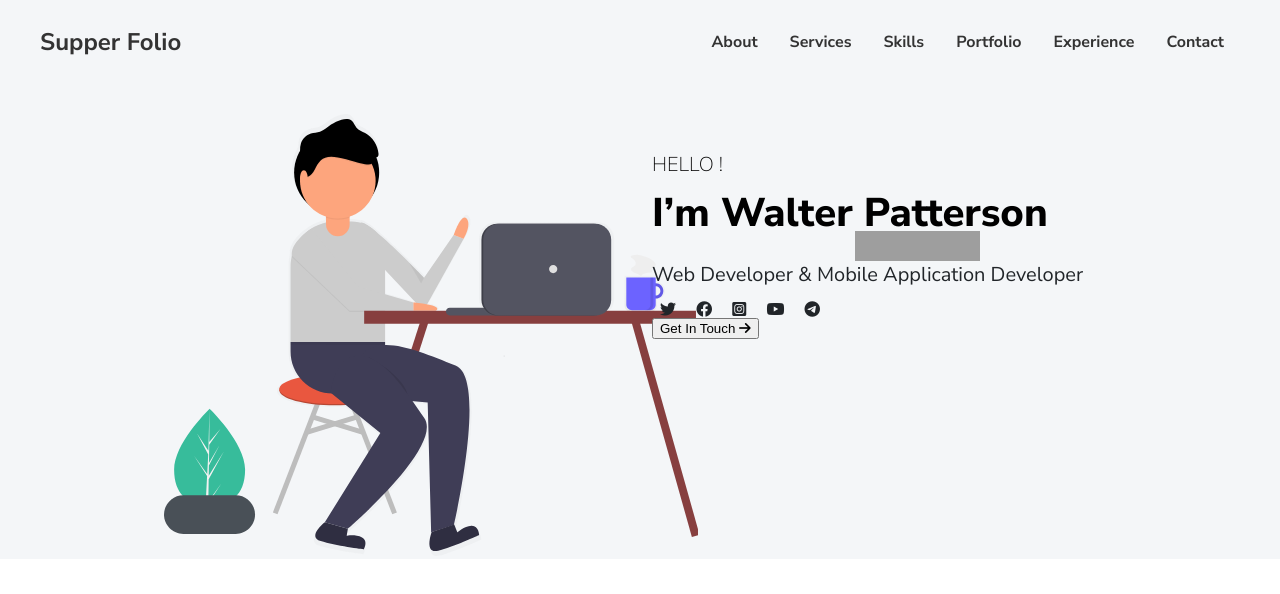
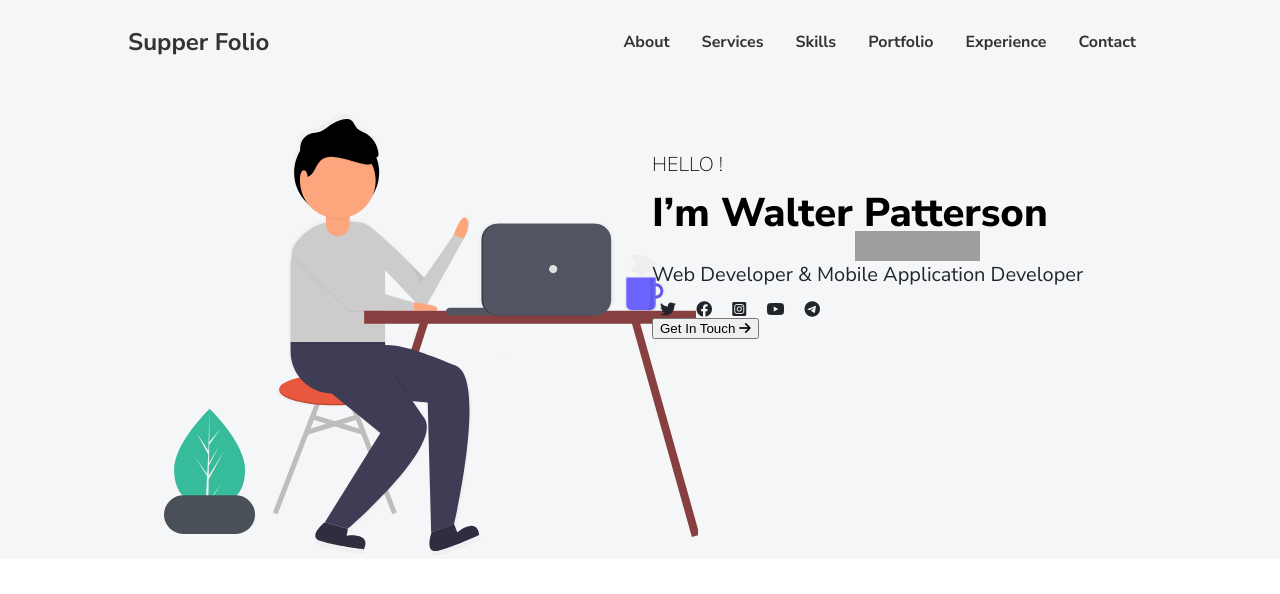
Before and after one commit to hoavuong02/BTL_PTWeb, a plain HTML site: page CV.html in a window 1280 px wide. Drawn offline with Linux system fonts and the light colour scheme; grey boxes are pictures that could not be loaded.

Commit message:
commit nay de pull code ve

```diff
--- a/Assets/css/CV.css
+++ b/Assets/css/CV.css
@@ -9,11 +9,7 @@ html{
     font-family: 'Nunito Sans', sans-serif;
     scroll-behavior: smooth;
 }
-/* *{
-    padding: 0;
-    margin: 0;
-    box-sizing: border-box;
-} */
+
 .header{
     background-color: var(--primary-color);
     position: fixed;
--- a/Assets/css/grid.css
+++ b/Assets/css/grid.css
@@ -1,3 +1,4 @@
+
 .grid {
     width: 100%;
     display: block;
@@ -5,7 +6,7 @@
 }
 
 .grid.wide {
-    max-width: 1200px;
+    max-width: 1024px;
     margin: 0 auto;
 }
 
```
